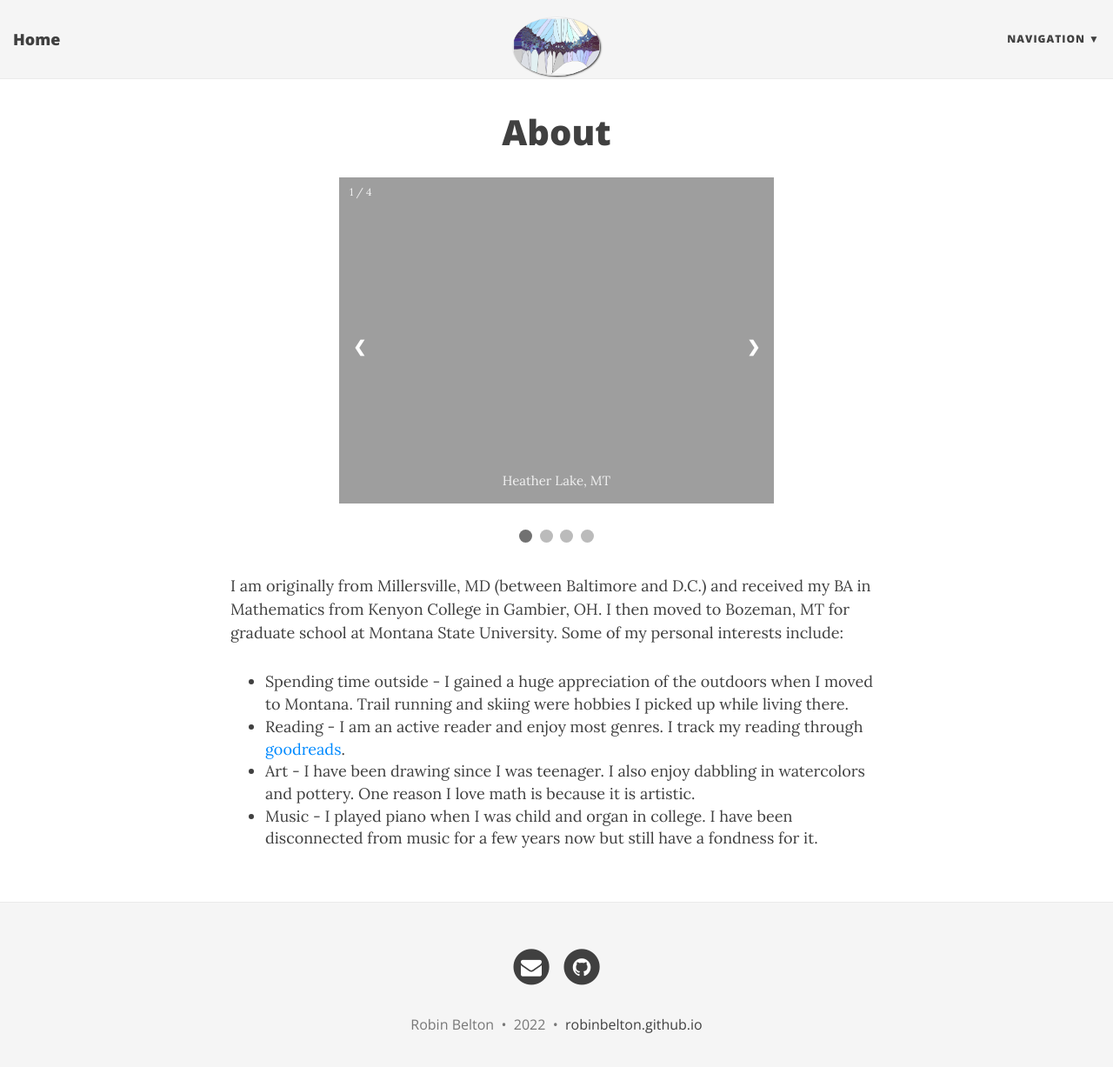
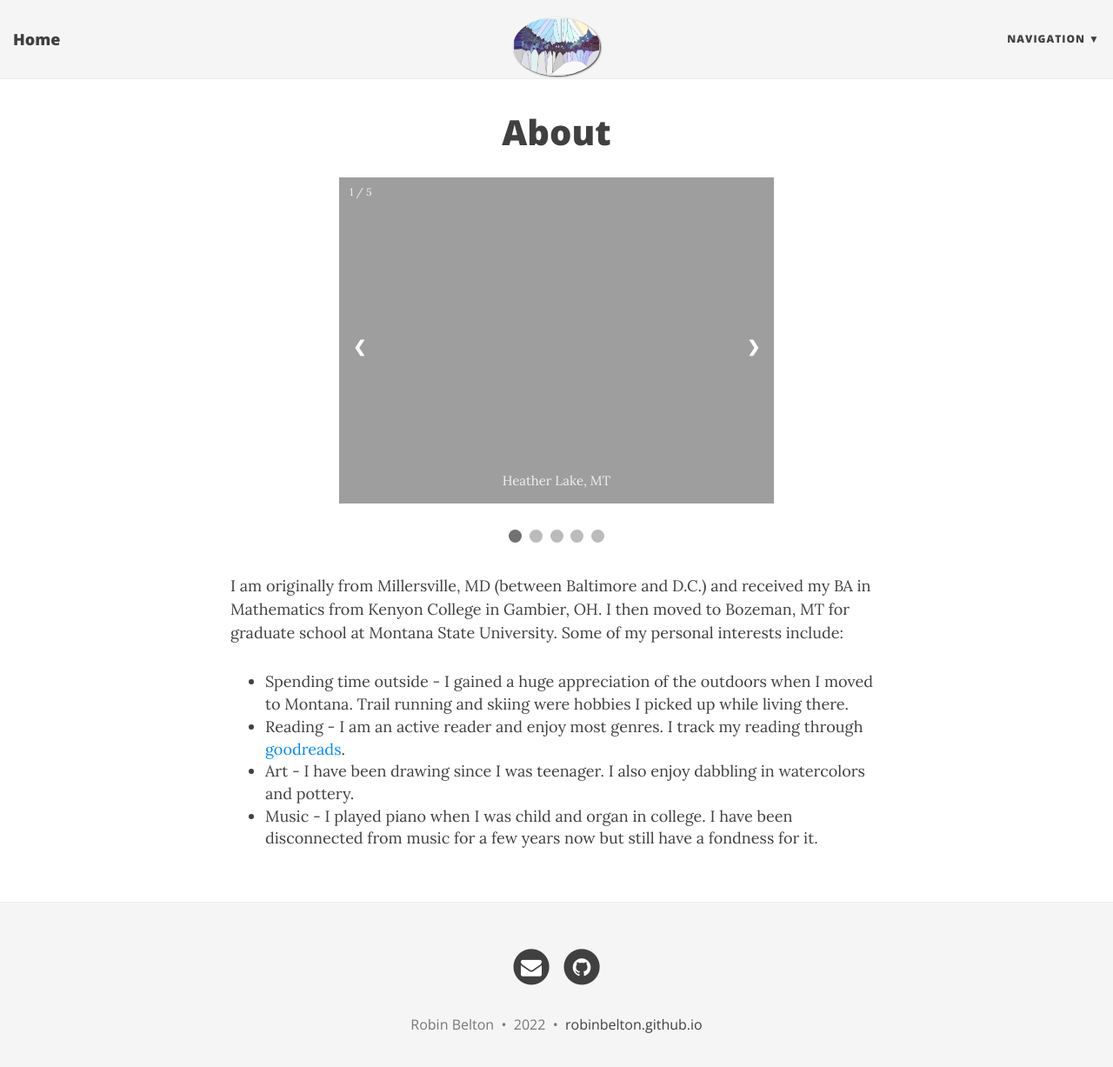
Before and after one commit to robinbelton/robinbelton.github.io, a Jekyll site: the page built from about.html, in a window 1280 px wide and 1240 px high. Shown: the top 1227 px of the window at 87% size. Built offline with Jekyll 4.4.1, drawn with Linux system fonts in a browser that asks for light colours; nearby versions of some CDN libraries.

Commit message:
Add md pic to about

```diff
--- a/about.html
+++ b/about.html
@@ -110,25 +110,31 @@
 <div class="slideshow-container">
 
 <div class="mySlides fade">
-  <div class="numbertext">1 / 4</div>
+  <div class="numbertext">1 / 5</div>
   <img src="https://robinbelton.github.io/heather.jpg" style="width:100%">
   <div class="text">Heather Lake, MT</div>
 </div>
 
 <div class="mySlides fade">
-  <div class="numbertext">2 / 4</div>
+  <div class="numbertext">2 / 5</div>
   <img src="https://robinbelton.github.io/gambier.JPG" style="width:100%">
   <div class="text">Gambier, OH</div>
 </div>
 
 <div class="mySlides fade">
-  <div class="numbertext">3 / 4</div>
+  <div class="numbertext">3 / 5</div>
+  <img src="https://robinbelton.github.io/maryland.jpeg" style="width:100%">
+  <div class="text">MD</div>
+</div>
+
+<div class="mySlides fade">
+  <div class="numbertext">4 / 5</div>
   <img src="https://robinbelton.github.io/sphinx.jpg" style="width:100%">
   <div class="text">Sphinx Mountain, MT</div>
 </div>
 
 <div class="mySlides fade">
-  <div class="numbertext">4 / 4</div>
+  <div class="numbertext">5 / 5</div>
   <img src="https://robinbelton.github.io/snow.jpg" style="width:100%">
   <div class="text">Bridger Bowl, MT</div>
 </div>
@@ -144,6 +150,7 @@
   <span class="dot" onclick="currentSlide(2)"></span>
   <span class="dot" onclick="currentSlide(3)"></span>
   <span class="dot" onclick="currentSlide(4)"></span>
+  <span class="dot" onclick="currentSlide(5)"></span>
 </div>
 
 <script>
@@ -183,6 +190,6 @@
 <ul>
 <li>Spending time outside - I gained a huge appreciation of the outdoors when I moved to Montana. Trail running and skiing were hobbies I picked up while living there.</li>
 <li>Reading - I am an active reader and enjoy most genres. I track my reading through <a href="https://www.goodreads.com/user/show/127850080-robin-belton">goodreads</a>.</li>
-<li>Art - I have been drawing since I was teenager. I also enjoy dabbling in watercolors and pottery. One reason I love math is because it is artistic.</li>
+<li>Art - I have been drawing since I was teenager. I also enjoy dabbling in watercolors and pottery. </li>
 <li>Music - I played piano when I was child and organ in college. I have been disconnected from music for a few years now but still have a fondness for it.</li>
 </ul>
```
